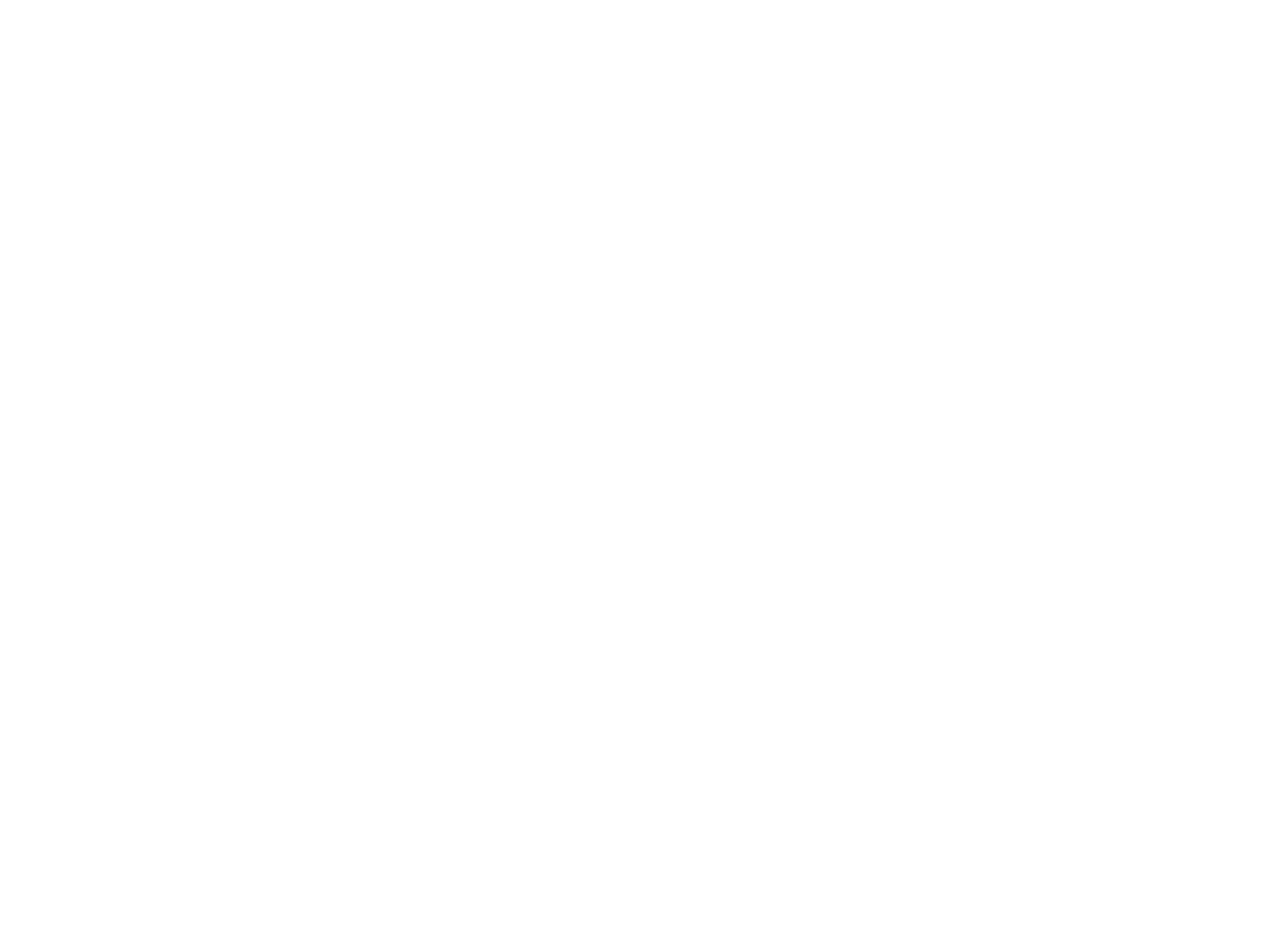
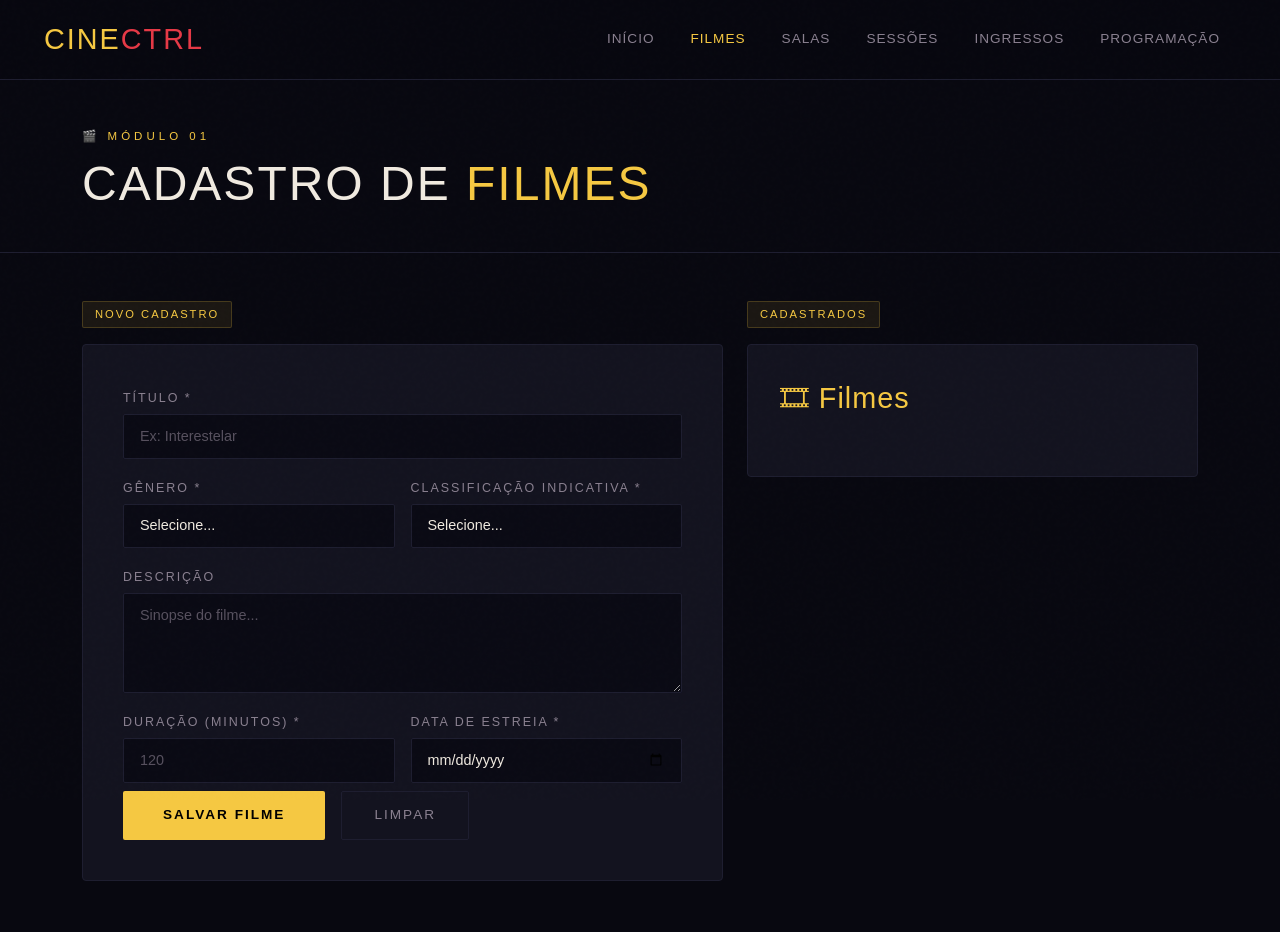
Before and after one commit to GustavoKntsu/cinema-web1, a website: page cadastro-filmes.html in a window 1280 px wide. Shown: the top 932 px of the page. Before the commit the page ends 800 px from the top, so only its background shows below. Drawn offline with Linux system fonts and the light colour scheme.

Commit message:
Linkando e atribuindo a seção cadastro filmes

```diff
--- a/cadastro-filmes.html
+++ b/cadastro-filmes.html
@@ -1,14 +1,122 @@
 <!DOCTYPE html>
 <html lang="pt-BR">
+
 <head>
     <meta charset="UTF-8">
     <meta name="viewport" content="width=device-width, initial-scale=1.0">
     <title>Cadastro Filmes</title>
     <link rel="stylesheet" href="./css/bootstrap.min.css">
+    <link rel="stylesheet" href="./css/main-styles.css">
 </head>
+
 <body>
 
+    <nav class="navbar navbar-expand-lg">
+        <div class="container-fluid">
+            <a class="navbar-brand" href="index.html">CINE<span>CTRL</span></a>
+            <button class="navbar-toggler border-0" type="button" data-bs-toggle="collapse" data-bs-target="#navMenu"
+                style="color:var(--gold)"><span style="font-size:1.4rem">☰</span></button>
+            <div class="collapse navbar-collapse" id="navMenu">
+                <ul class="navbar-nav ms-auto gap-1">
+                    <li class="nav-item"><a class="nav-link" href="index.html">Início</a></li>
+                    <li class="nav-item"><a class="nav-link active" href="cadastro-filmes.html">Filmes</a></li>
+                    <li class="nav-item"><a class="nav-link" href="cadastro-salas.html">Salas</a></li>
+                    <li class="nav-item"><a class="nav-link" href="cadastro-sessoes.html">Sessões</a></li>
+                    <li class="nav-item"><a class="nav-link" href="venda-ingressos.html">Ingressos</a></li>
+                    <li class="nav-item"><a class="nav-link" href="sessoes.html">Programação</a></li>
+                </ul>
+            </div>
+        </div>
+    </nav>
+
+    <div class="page-header">
+        <div class="container">
+            <p class="page-eyebrow">🎬 Módulo 01</p>
+            <h1 class="page-title">CADASTRO DE <span>FILMES</span></h1>
+        </div>
+    </div>
+
+    <div class="container pb-5">
+        <div class="row g-4">
+            <div class="col-lg-7">
+                <div class="section-badge">Novo Cadastro</div>
+                <div class="form-card">
+                    <div id="alertSucesso" class="alert-success-custom">✓ Filme salvo com sucesso!</div>
+                    <div id="alertErro" class="alert-error-custom">✗ Preencha todos os campos obrigatórios.</div>
+                    <div class="row g-3">
+                        <div class="col-12">
+                            <label class="form-label">Título *</label>
+                            <input type="text" id="titulo" class="form-control" placeholder="Ex: Interestelar">
+                        </div>
+                        <div class="col-md-6">
+                            <label class="form-label">Gênero *</label>
+                            <select id="genero" class="form-select">
+                                <option value="">Selecione...</option>
+                                <option>Ação</option>
+                                <option>Animação</option>
+                                <option>Aventura</option>
+                                <option>Comédia</option>
+                                <option>Drama</option>
+                                <option>Fantasia</option>
+                                <option>Ficção Científica</option>
+                                <option>Horror</option>
+                                <option>Romance</option>
+                                <option>Suspense</option>
+                                <option>Terror</option>
+                                <option>Thriller</option>
+                            </select>
+                        </div>
+                        <div class="col-md-6">
+                            <label class="form-label">Classificação Indicativa *</label>
+                            <select id="classificacao" class="form-select">
+                                <option value="">Selecione...</option>
+                                <option>Livre</option>
+                                <option>10 anos</option>
+                                <option>12 anos</option>
+                                <option>14 anos</option>
+                                <option>16 anos</option>
+                                <option>18 anos</option>
+                            </select>
+                        </div>
+                        <div class="col-12">
+                            <label class="form-label">Descrição</label>
+                            <textarea id="descricao" class="form-control" placeholder="Sinopse do filme..."></textarea>
+                        </div>
+                        <div class="col-md-6">
+                            <label class="form-label">Duração (minutos) *</label>
+                            <input type="number" id="duracao" class="form-control" placeholder="120" min="1">
+                        </div>
+                        <div class="col-md-6">
+                            <label class="form-label">Data de Estreia *</label>
+                            <input type="date" id="estreia" class="form-control">
+                        </div>
+                        <div class="col-12 mt-2">
+                            <div class="d-flex gap-3 flex-wrap">
+                                <button class="btn-salvar" onclick="salvarFilme()">Salvar Filme</button>
+                                <button class="btn-limpar" onclick="limparForm()">Limpar</button>
+                            </div>
+                        </div>
+                    </div>
+                </div>
+            </div>
+
+            <div class="col-lg-5">
+                <div class="section-badge">Cadastrados</div>
+                <div class="list-card">
+                    <div class="list-title">🎞 Filmes</div>
+                    <div id="listaFilmes"></div>
+                </div>
+            </div>
+        </div>
+    </div>
+
+    <footer>
+        <p>CineControl &copy; 2025 — Sistema Web de Controle de Cinema</p>
+    </footer>
+
+    <script src="./js/bootstrap.bundle.min.js"></script>
     <script src="./js/popper.min.js"></script>
     <script src="./js/bootstrap.min.js"></script>
 </body>
+
 </html>
```
